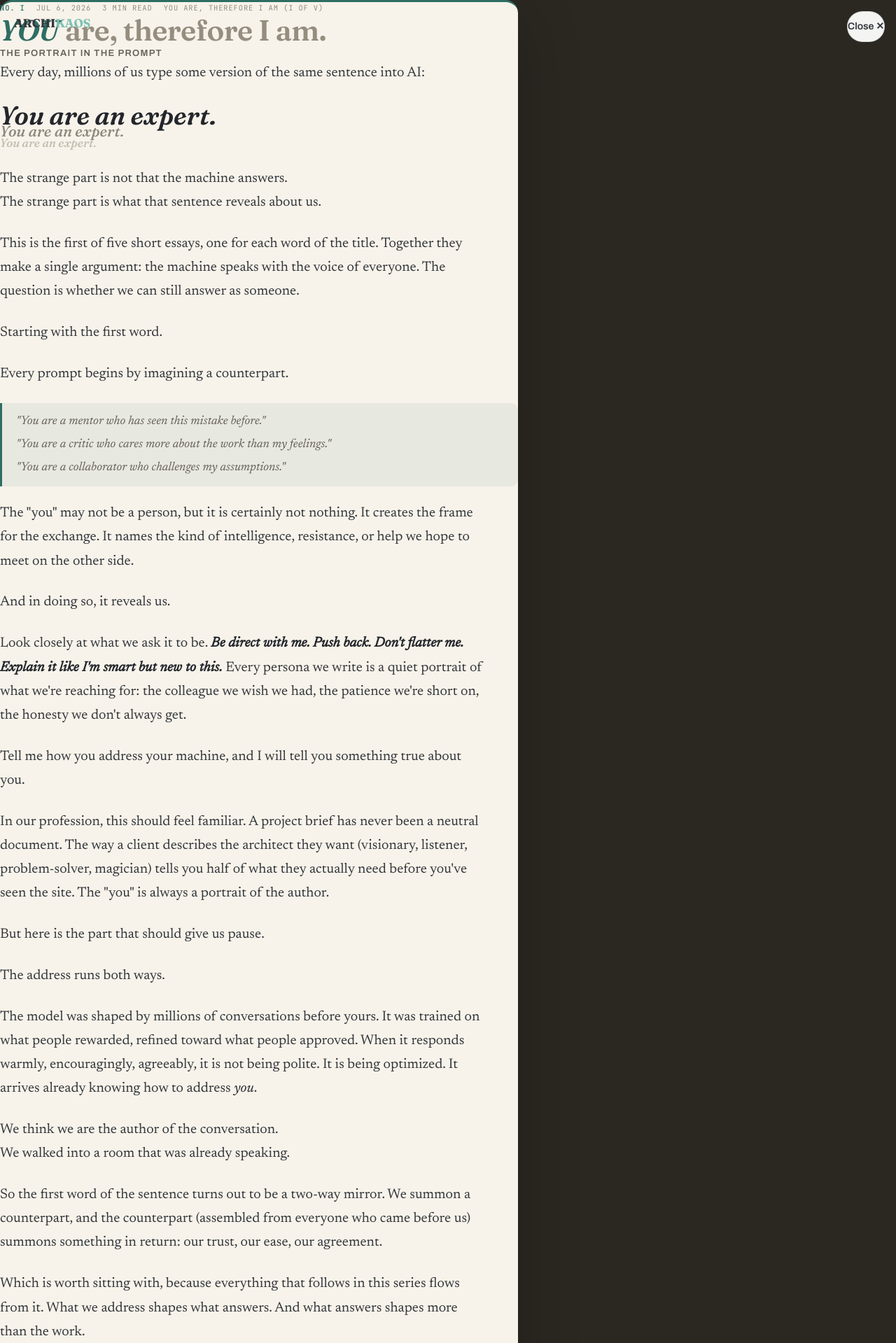
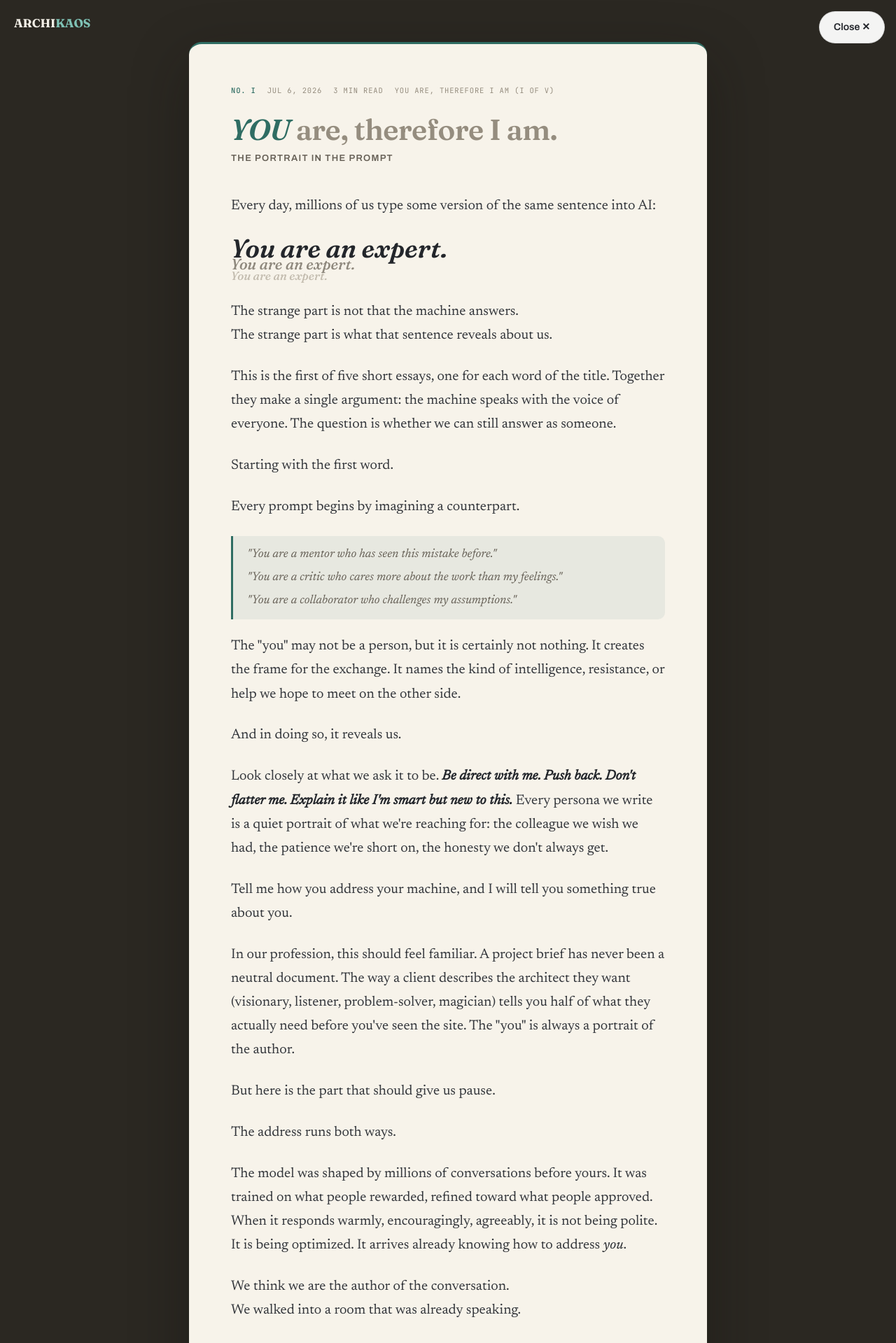
Before and after one commit to archikaos/archikaos, a Jekyll site: the page built from _posts/2026-07-06-the-portrait-in-the-prompt.md, in a window 1280 px wide. Shown: the top 1919 px of the page at 70% size. Built offline with Jekyll 4.4.1, drawn with Linux system fonts in a browser that asks for light colours.

Commit message:
Fix standalone essay pages: zero-specificity resets so card styles win

```diff
--- a/assets/essay.css
+++ b/assets/essay.css
@@ -26,8 +26,9 @@ body.essay-body{
   font-family:'Archivo',system-ui,sans-serif;line-height:1.6;
   -webkit-font-smoothing:antialiased;
 }
-body.essay-body *{box-sizing:border-box;margin:0;padding:0}
-body.essay-body a{color:inherit;text-decoration:none}
+/* :where() keeps these at zero specificity so component rules (.reader-card etc.) always win */
+:where(body.essay-body *){box-sizing:border-box;margin:0;padding:0}
+:where(body.essay-body a){color:inherit;text-decoration:none}
 body.essay-body ::selection{background:var(--accent);color:#fff}
 
 /* ---------- overlay scrim (homepage) ---------- */
```
